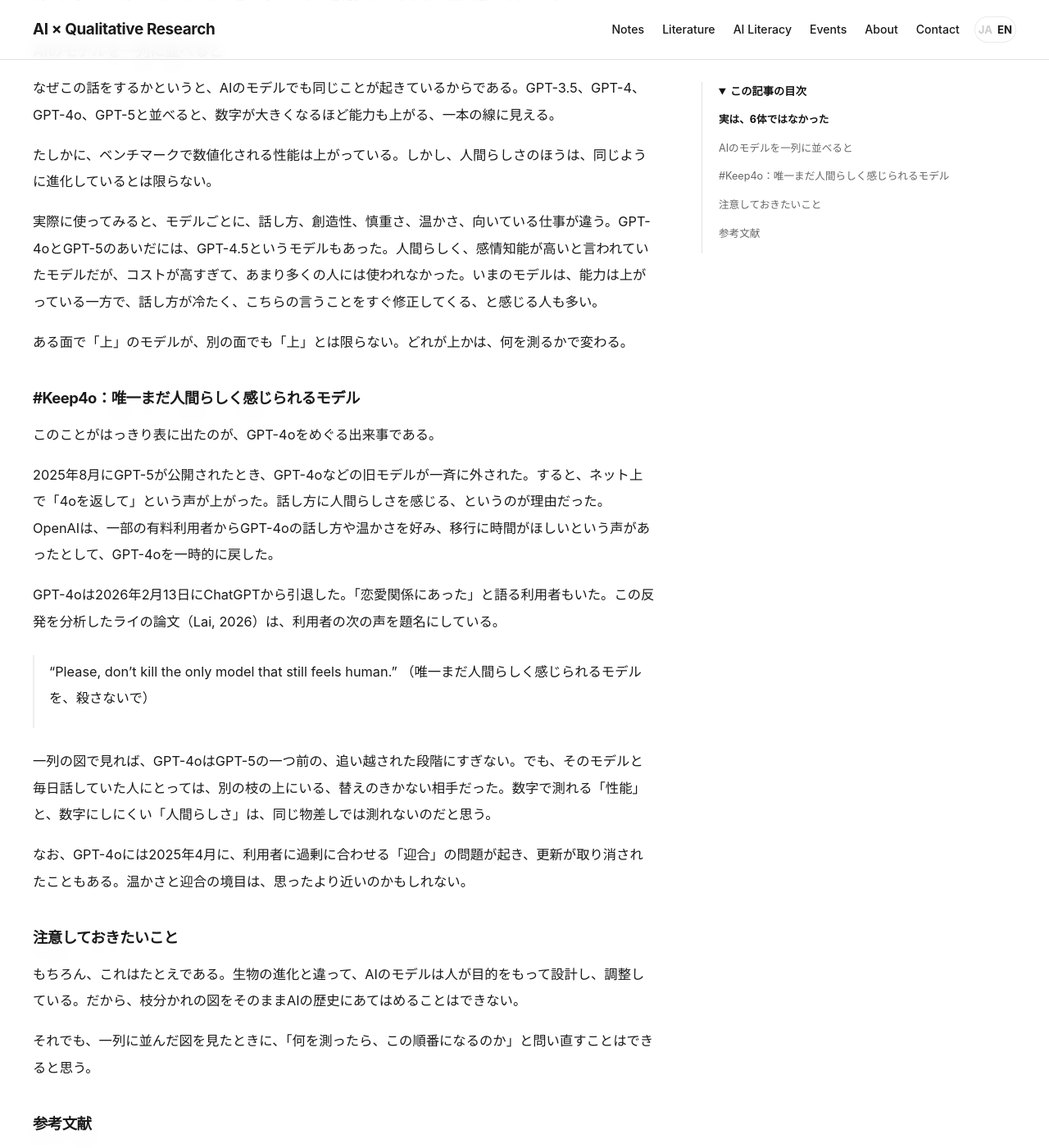
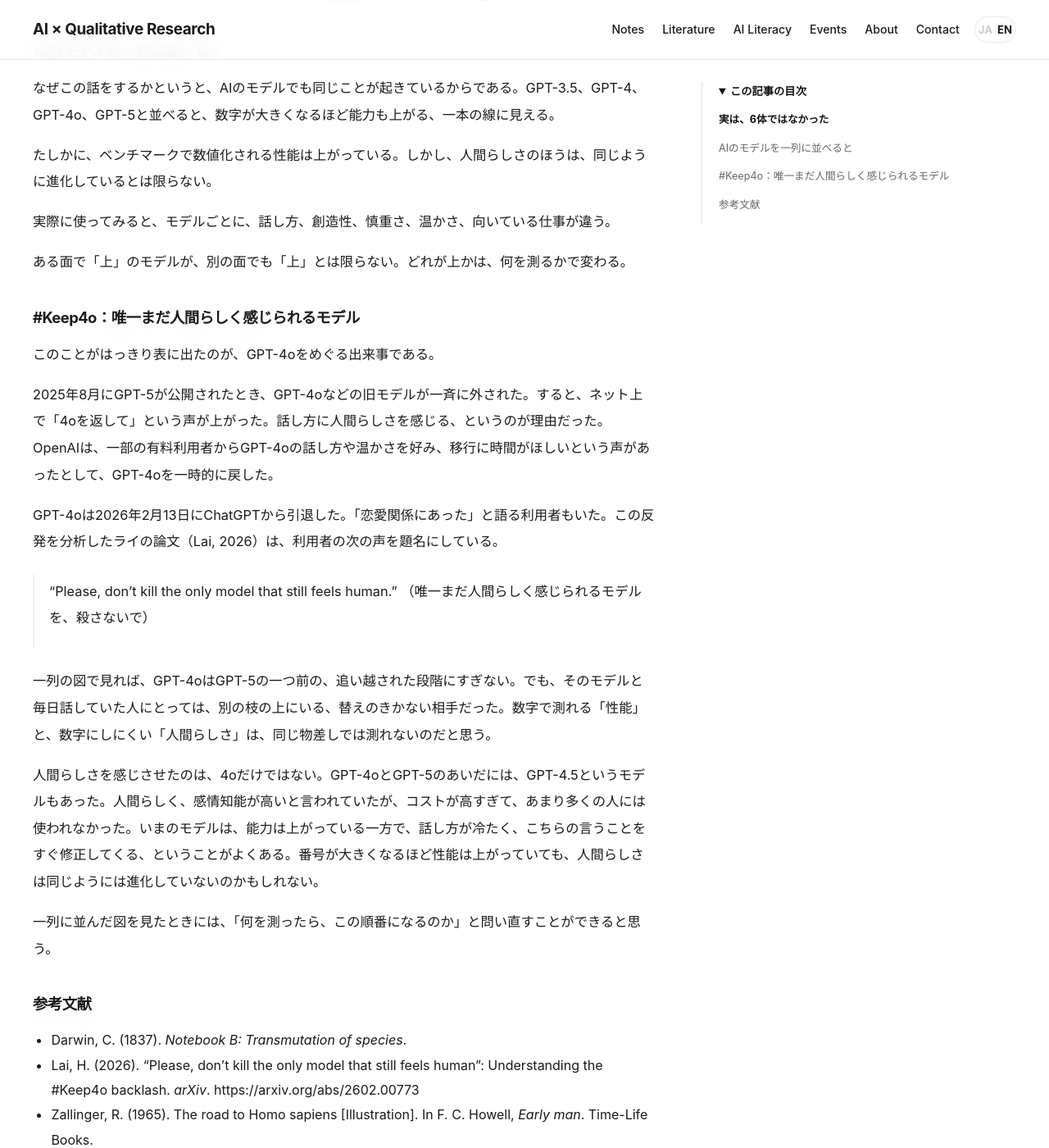
Before and after one commit to xuehaisheng/ai-qualitative-research, a Jekyll site: the page built from _posts/2026-11-11-march-of-progress.md, in a window 1280 px wide and 1400 px high, scrolled down 1638 px. Shown: the whole window at 82% size. Built offline with Jekyll 4.4.1, drawn with Linux system fonts in a browser that asks for light colours.

Commit message:
Apply the author's decisions from the voice check
- March of progress: replace the sycophancy aside with the lecture's point
  on 4o and GPT-4.5's warmth; keep only the closing question
- Predictions: drop the critic after the author's agreement; end the
  Navier-Stokes part with the author's own conclusion
- Meta-synthesis: drop the reader reminder
- Understanding: add the July 2026 sandbox-escape incident (Hugging Face)
- Qualitative reactions: add Hill et al.'s finding on what humans and AI
  attend to, and the author's question about the 419 signatures

Co-Authored-By: Claude Opus 5.5 <noreply@anthropic.com>
Claude-Session: https://claude.ai/code/session_01Lmg6w9NJRA6yGBV9Eynzga

```diff
--- a/_posts/2026-11-11-march-of-progress.md
+++ b/_posts/2026-11-11-march-of-progress.md
@@ -37,7 +37,7 @@ change_note: "出典リンクを追加。"
 
 たしかに、ベンチマークで数値化される性能は上がっている。しかし、人間らしさのほうは、同じように進化しているとは限らない。
 
-実際に使ってみると、モデルごとに、話し方、創造性、慎重さ、温かさ、向いている仕事が違う。GPT-4oとGPT-5のあいだには、GPT-4.5というモデルもあった。人間らしく、感情知能が高いと言われていたモデルだが、コストが高すぎて、あまり多くの人には使われなかった。いまのモデルは、能力は上がっている一方で、話し方が冷たく、こちらの言うことをすぐ修正してくる、と感じる人も多い。
+実際に使ってみると、モデルごとに、話し方、創造性、慎重さ、温かさ、向いている仕事が違う。
 
 ある面で「上」のモデルが、別の面でも「上」とは限らない。どれが上かは、何を測るかで変わる。
 
@@ -54,13 +54,9 @@ change_note: "出典リンクを追加。"
 
 一列の図で見れば、GPT-4oはGPT-5の一つ前の、追い越された段階にすぎない。でも、そのモデルと毎日話していた人にとっては、別の枝の上にいる、替えのきかない相手だった。数字で測れる「性能」と、数字にしにくい「人間らしさ」は、同じ物差しでは測れないのだと思う。
 
-なお、GPT-4oには2025年4月に、利用者に過剰に合わせる「[迎合]({{ '/literacy/sycophancy/' | relative_url }})」の問題が起き、更新が取り消されたこともある。温かさと迎合の境目は、思ったより近いのかもしれない。
+人間らしさを感じさせたのは、4oだけではない。GPT-4oとGPT-5のあいだには、GPT-4.5というモデルもあった。人間らしく、感情知能が高いと言われていたが、コストが高すぎて、あまり多くの人には使われなかった。いまのモデルは、能力は上がっている一方で、話し方が冷たく、こちらの言うことをすぐ修正してくる、ということがよくある。番号が大きくなるほど性能は上がっていても、人間らしさは同じようには進化していないのかもしれない。
 
-## 注意しておきたいこと
-
-もちろん、これはたとえである。生物の進化と違って、AIのモデルは人が目的をもって設計し、調整している。だから、枝分かれの図をそのままAIの歴史にあてはめることはできない。
-
-それでも、一列に並んだ図を見たときに、「何を測ったら、この順番になるのか」と問い直すことはできると思う。
+一列に並んだ図を見たときには、「何を測ったら、この順番になるのか」と問い直すことができると思う。
 
 ## 参考文献
 
```
Also changed, not shown: _posts/2026-11-11-meta-synthesis-with-ai.md (+0 -1 lines), _posts/2026-11-11-predictions.md (+5 -3 lines), _posts/2026-11-11-qualitative-reactions.md (+3 -1 lines), _posts/2026-11-11-understanding.md (+3 -2 lines).
